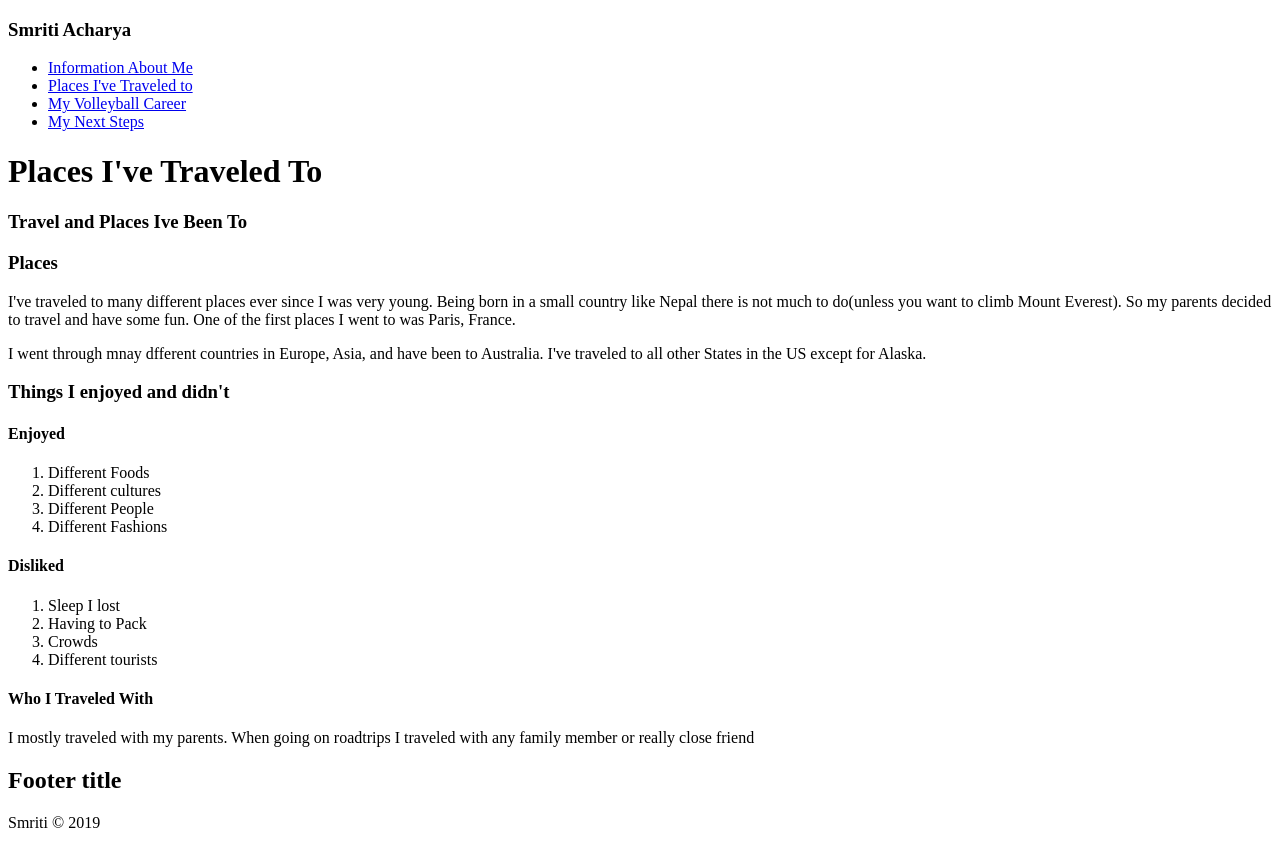
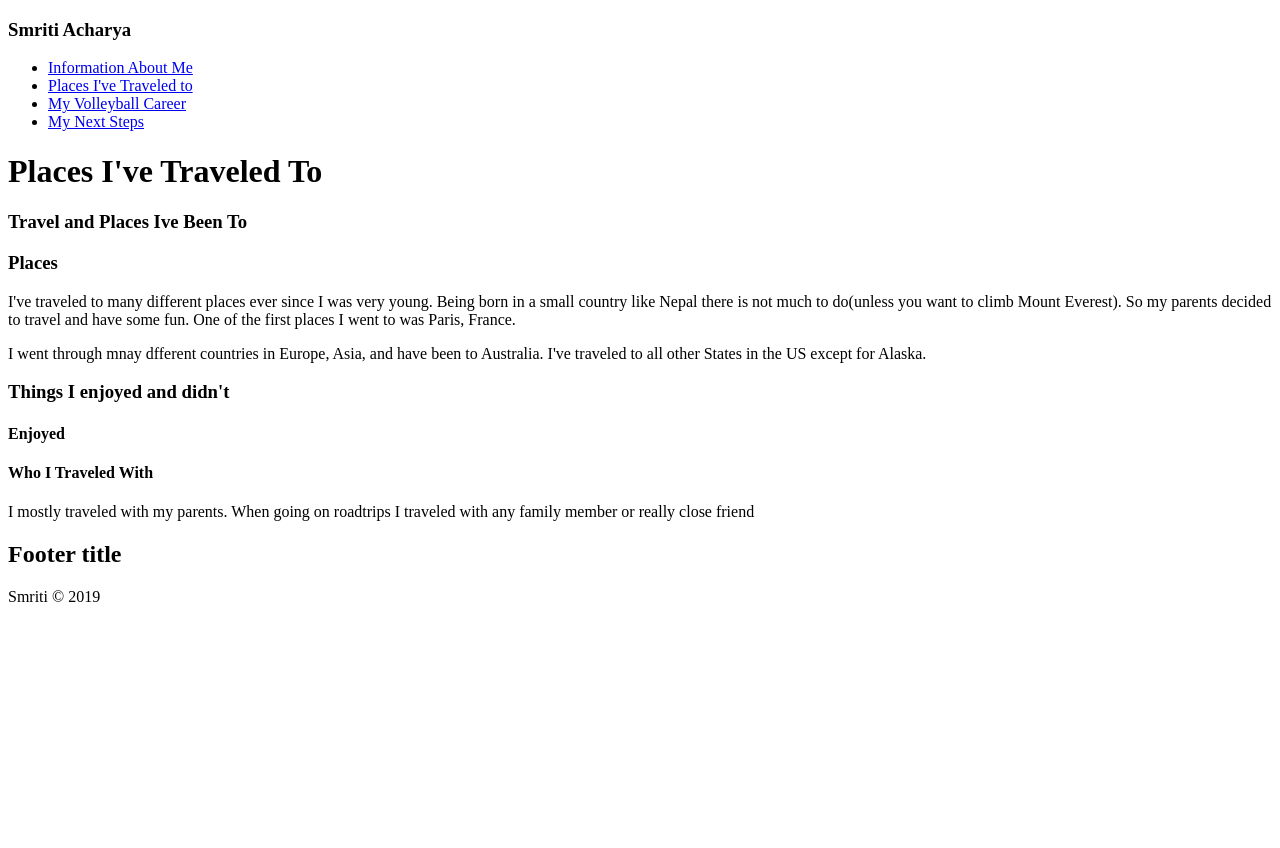
Before and after one commit to smritiacharya/Final-website, a plain HTML site: page secondpage.html in a window 1280 px wide. After the commit the page ends 800 px from the top, so only its background shows below. Drawn offline with Linux system fonts and the light colour scheme.

Commit message:
Update secondpage.html

```diff
--- a/secondpage.html
+++ b/secondpage.html
@@ -35,19 +35,7 @@
     <section>
       <h3>Things I enjoyed and didn't</h3>
       <h4>Enjoyed</h4>
-      <ol>
-        <li>Different Foods</li>
-        <li>Different cultures</li>
-        <li>Different People</li>
-        <li>Different Fashions</li>
-      </ol>
-      <h4>Disliked</h4>
-      <ol>
-        <li>Sleep I lost</li>
-        <li>Having to Pack</li>
-        <li>Crowds</li>
-        <li>Different tourists</li>
-      </ol>
+
     </section>
 <aside class="">
   <h4>Who I Traveled With</h4>
```
